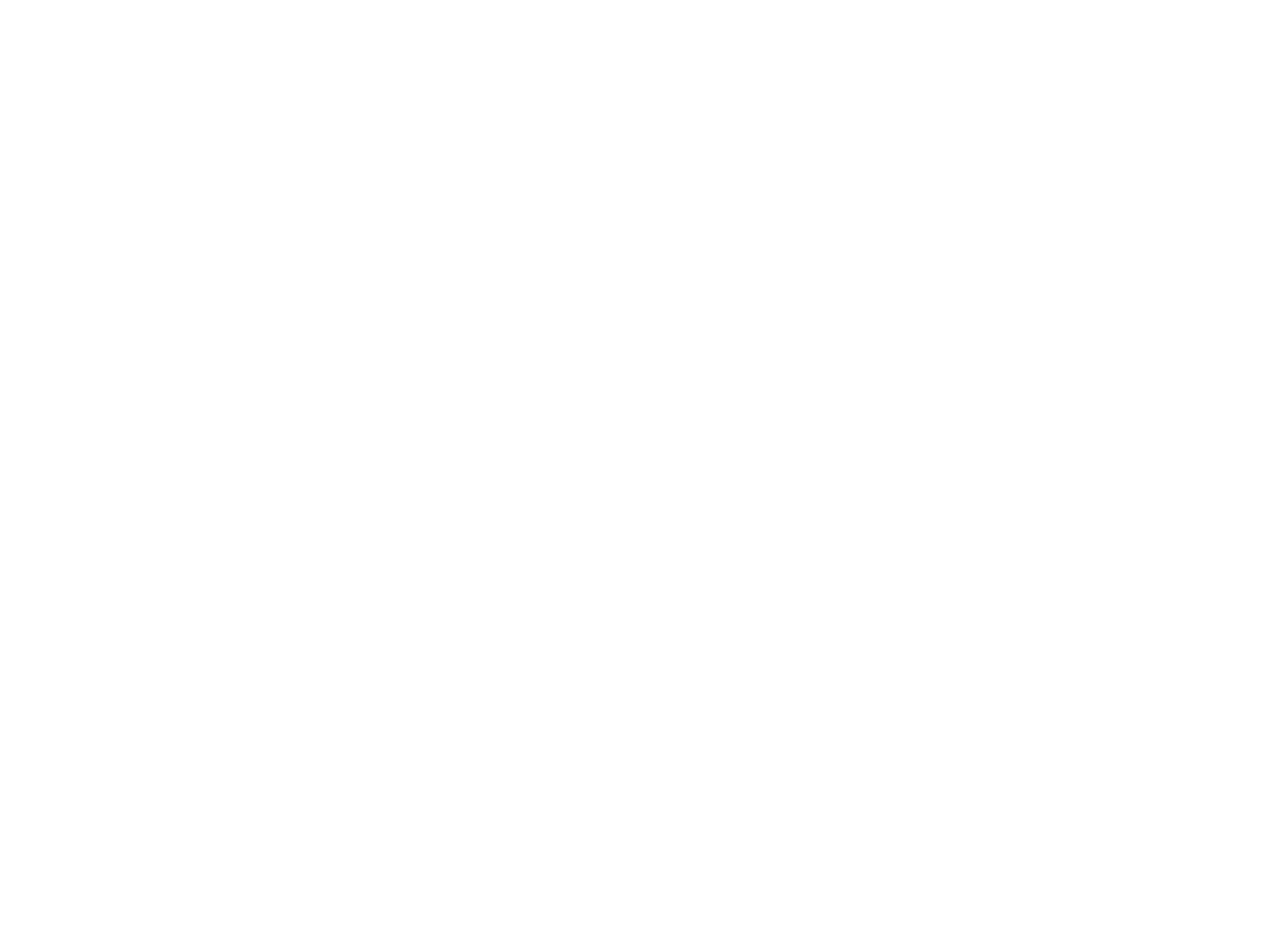
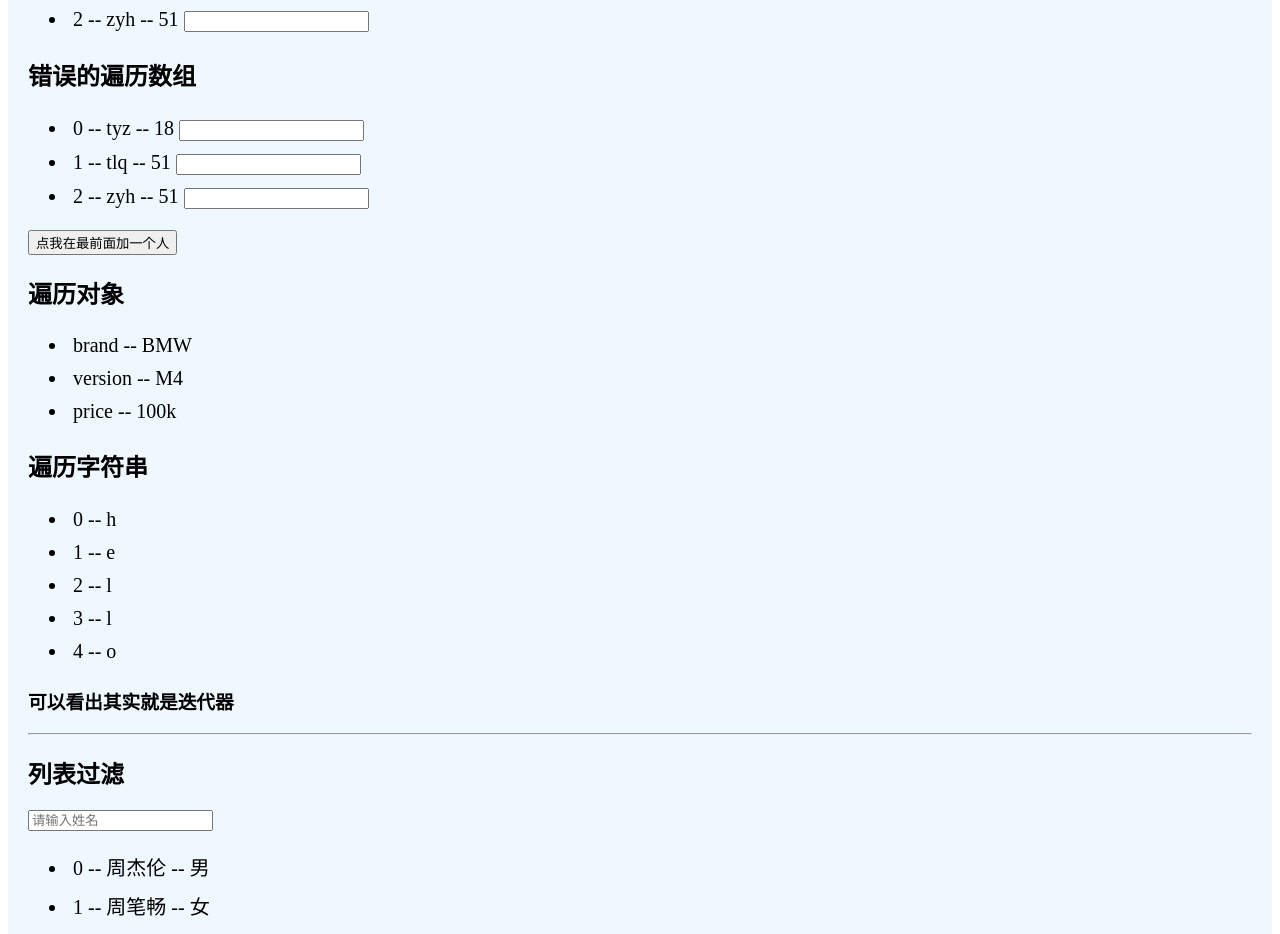
Before and after one commit to BUAA-TYZ/Learn-Vue, a Vue app in the folder hello-vue3/: page / in a window 1280 px wide. Shown: the part 168-1102 px from the top of the page. Before the commit the page ends 800 px from the top, so only its background shows below. Built offline with nearby package versions, Linux system fonts and the light colour scheme.

Commit message:
:fire: 列表渲染

```diff
--- a/hello-vue3/src/App.vue
+++ b/hello-vue3/src/App.vue
@@ -1,15 +1,68 @@
 <!-- html -->
 <template>
   <!--
-    Vue 专门为 class 和 style 的 v-bind 用法提供了特殊的功能增强
-    除了字符串外，表达式的值也可以是对象或数组
-    1. 绑定class样式
-      可以传递数组 对象 字符串
-      :class 也可以传递一个数组, 表明需要应用的 class
-    2. 绑定style样式
+    React, Vue 中 key 的作用
+      1. 虚拟DOM中 key 的作用
+        key 是虚拟DOM中的标识, 当数据变化, Vue 根据新数据生成新的虚拟DOM
+        随后与旧的虚拟DOM进行比较
+      2. 对比规则
+        1.  找到 key
+          旧虚拟DOM中内容没变则直接使用之前的真实DOM, 变了则替换
+        2. 未找到与之前相同的key
+          创建新真实DOM进行渲染
+      3. 用 index 作为 key 可能因此出现问题
+        1. 若对数据进行中间添加, 则会触发重新渲染(因为 key 一样但内容变了)
+        2. 如果结构包含输入类的DOM, 会产生错误数据更新
   -->
-  <div class="app" :class="color">
-    <button @click="changeColor">点我改变方框颜色</button>
+  <div class="app">
+    <h2>遍历数组</h2>
+    <ul>
+      <li
+        v-for="(p, i) in persons"
+        :key="p.id"
+        style="padding: 5px; font-size: 20px"
+      >
+        {{ i }} -- {{ p.name }} -- {{ p.age }}
+        <input type="text" />
+      </li>
+    </ul>
+    <h2>错误的遍历数组</h2>
+    <ul>
+      <li
+        v-for="(p, i) in persons"
+        :key="i"
+        style="padding: 5px; font-size: 20px"
+      >
+        {{ i }} -- {{ p.name }} -- {{ p.age }}
+        <input type="text" />
+      </li>
+    </ul>
+    <button @click.once="addOne">点我在最前面加一个人</button>
+    <h2>遍历对象</h2>
+    <ul>
+      <li v-for="(v, k) in car" style="font-size: 20px; padding: 5px">
+        {{ k }} -- {{ v }}
+      </li>
+    </ul>
+    <h2>遍历字符串</h2>
+    <ul>
+      <li v-for="(v, i) in str" style="font-size: 20px; padding: 5px">
+        {{ i }} -- {{ v }}
+      </li>
+    </ul>
+    <h3>可以看出其实就是迭代器</h3>
+    <hr />
+    <h2>列表过滤</h2>
+    <input type="text" placeholder="请输入姓名" v-model="keyWord" />
+    <ul>
+      <li
+        v-for="(f, i) in filter_fans"
+        :key="f.id"
+        style="padding: 5px; font-size: 20px"
+      >
+        {{ i }} -- {{ f.name }} -- {{ f.gender }}
+      </li>
+    </ul>
   </div>
 </template>
 
@@ -18,15 +71,38 @@
 export default {
   data() {
     return {
-      color: "border-blue",
+      persons: [
+        { id: 1, name: "tyz", age: 18 },
+        { id: 2, name: "tlq", age: 51 },
+        { id: 3, name: "zyh", age: 51 },
+      ],
+      car: {
+        brand: "BMW",
+        version: "M4",
+        price: "100k",
+      },
+      str: "hello",
+      keyWord: "",
+      fans: [
+        { id: 1, name: "周杰伦", gender: "男" },
+        { id: 2, name: "周笔畅", gender: "女" },
+        { id: 3, name: "王力宏", gender: "男" },
+        { id: 4, name: "王杰", gender: "男" },
+      ],
     };
   },
   methods: {
-    changeColor() {
-      const shapeSet = ["border-blue", "border-red", "border-green"];
-      const i = Math.floor(Math.random() * 3);
-      console.log(shapeSet[i]);
-      this.color = shapeSet[i];
+    addOne() {
+      const p = { id: 4, name: "xx", age: 10 };
+      this.persons.unshift(p);
+    },
+  },
+  computed: {
+    filter_fans() {
+      // 要是想实现排序功能, 在这实现完 return 即可
+      return this.fans.filter((f) => {
+        return f.name.indexOf(this.keyWord) !== -1;
+      });
     },
   },
 };
@@ -36,18 +112,7 @@
 <style>
 .app {
   padding: 20px;
-  border-radius: 20px;
-}
-
-.border-blue {
+  border-radius: 10px;
   background-color: aliceblue;
 }
-
-.border-red {
-  background-color: red;
-}
-
-.border-green {
-  background-color: greenyellow;
-}
 </style>
```
